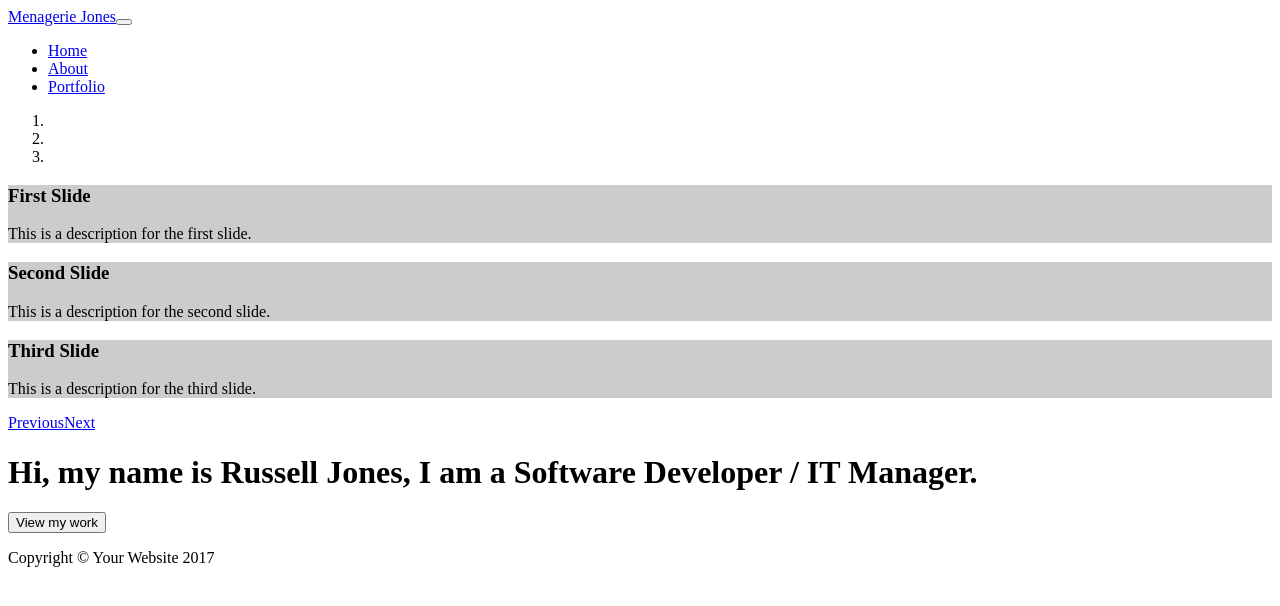
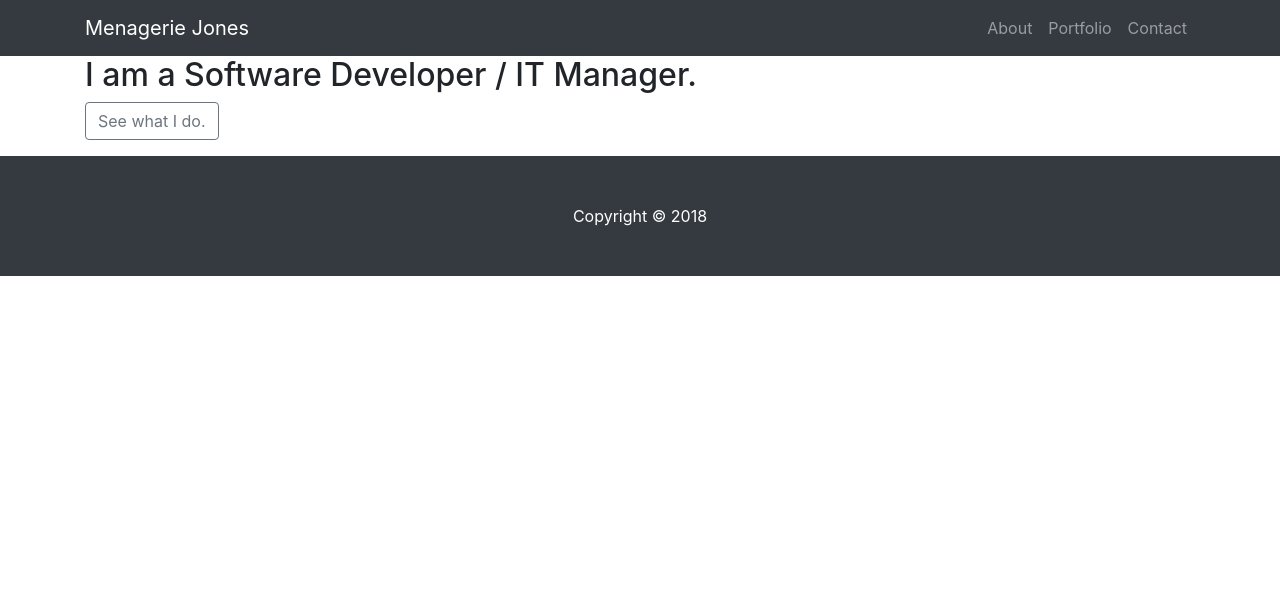
Before and after one commit to jonesrussell/menagerie-jones-www, a React (Create React App) app: page / in a window 1280 px wide. Shown: the top 606 px of the page. Built offline with nearby package versions, Linux system fonts and the light colour scheme; the HTML template or start-up script is replaced by a standard one.

Commit message:
Added reactstrap components

```diff
--- a/src/Footer.js
+++ b/src/Footer.js
@@ -3,7 +3,7 @@ import React from 'react'
 const Footer = () => (
     <footer className="py-5 bg-dark">
       <div className="container">
-        <p className="m-0 text-center text-white">Copyright &copy; Your Website 2017</p>
+        <p className="m-0 text-center text-white">Copyright &copy; {new Date().getFullYear()}</p>
       </div>
     </footer>
 )
--- a/src/Header.js
+++ b/src/Header.js
@@ -1,12 +1,110 @@
-import React from 'react'
+import React, { Component } from 'react';
+import {
+  Carousel,
+  CarouselItem,
+  CarouselControl,
+  CarouselIndicators,
+  CarouselCaption
+} from 'reactstrap';
 
-const Header = () => (
+const items = [
+	{
+		src: 'http://placehold.it/1900x1080?1',
+		header: 'First Heading',
+		altText: 'First Image',
+		caption: 'First Slide'
+	},
+	{
+		header: 'Second Heading',
+		src: 'http://placehold.it/1900x1080?2',
+		altText: 'Second Image',
+		caption: 'Second Slide'
+	},
+	{
+		header: 'Third Heading',
+		src: 'http://placehold.it/1900x1080?3',
+		altText: 'Third Image',
+		caption: 'Third Slide'
+	}
+];
+
+class Header extends Component {
+	constructor(props) {
+		super(props);
+		this.state = { activeIndex: 0 };
+		this.next = this.next.bind(this);
+		this.previous = this.previous.bind(this);
+		this.goToIndex = this.goToIndex.bind(this);
+		this.onExiting = this.onExiting.bind(this);
+		this.onExited = this.onExited.bind(this);
+	}
+
+	onExiting() {
+		this.animating = true;
+	}
+
+	onExited() {
+		this.animating = false;
+	}
+
+	next() {
+		if (this.animating) return;
+		const nextIndex = this.state.activeIndex === items.length - 1 ? 0 : this.state.activeIndex + 1;
+		this.setState({ activeIndex: nextIndex });
+	}
+
+	previous() {
+		if (this.animating) return;
+		const nextIndex = this.state.activeIndex === 0 ? items.length - 1 : this.state.activeIndex - 1;
+		this.setState({ activeIndex: nextIndex });
+	}
+
+	goToIndex(newIndex) {
+		if (this.animating) return;
+		this.setState({ activeIndex: newIndex });
+	}
+
+	render() {
+		const { activeIndex } = this.state;
+
+		const slides = items.map((item) => {
+			console.log("item: ", item);
+			console.log("this: ", this);
+			return (
+				<CarouselItem
+					onExiting={this.onExiting}
+					onExited={this.onExited}
+//					key={item.src}
+				>
+					<img src={item.src} alt={item.altText} />
+					<CarouselCaption captionText={item.caption} captionHeader={item.header} />
+				</CarouselItem>
+			);
+		});
+
+		return (
+			<Carousel
+			activeIndex={activeIndex}
+			next={this.next}
+			previous={this.previous}
+			>
+			<CarouselIndicators items={items} activeIndex={activeIndex} onClickHandler={this.goToIndex} />
+			{slides}
+			<CarouselControl direction="prev" directionText="Previous" onClickHandler={this.previous} />
+			<CarouselControl direction="next" directionText="Next" onClickHandler={this.next} />
+			</Carousel>
+		);
+	}
+}
+
+export default Header
+/*
 	<header>
-      <div id="carouselExampleIndicators" className="carousel slide" data-ride="carousel">
+      <div id="carouselHeaderIndicators" className="carousel slide" data-ride="carousel">
         <ol className="carousel-indicators">
-          <li data-target="#carouselExampleIndicators" data-slide-to="0" className="active"></li>
-          <li data-target="#carouselExampleIndicators" data-slide-to="1"></li>
-          <li data-target="#carouselExampleIndicators" data-slide-to="2"></li>
+          <li data-target="#carouselHeaderIndicators" data-slide-to="0" className="active"></li>
+          <li data-target="#carouselHeaderIndicators" data-slide-to="1"></li>
+          <li data-target="#carouselHeaderIndicators" data-slide-to="2"></li>
         </ol>
         <div className="carousel-inner" role="listbox">
           <div className="carousel-item active" style={{backgroundImage: 'url("http://placehold.it/1900x1080")'}}>
@@ -28,16 +126,15 @@ const Header = () => (
             </div>
           </div>
         </div>
-        <a className="carousel-control-prev" href="#carouselExampleIndicators" role="button" data-slide="prev">
+        <a className="carousel-control-prev" href="#carouselHeaderIndicators" role="button" data-slide="prev">
           <span className="carousel-control-prev-icon" aria-hidden="true"></span>
           <span className="sr-only">Previous</span>
         </a>
-        <a className="carousel-control-next" href="#carouselExampleIndicators" role="button" data-slide="next">
+        <a className="carousel-control-next" href="#carouselHeaderIndicators" role="button" data-slide="next">
           <span className="carousel-control-next-icon" aria-hidden="true"></span>
           <span className="sr-only">Next</span>
         </a>
       </div>
     </header>
-)
 
-export default Header
+*/
--- a/src/Home.js
+++ b/src/Home.js
@@ -1,9 +1,13 @@
 import React from 'react'
+import { Button } from 'reactstrap'
 
 const Home = () => (
-	<div>
-		<h1>Hi, my name is Russell Jones, I am a Software Developer / IT Manager.</h1>
-		<button>View my work</button>
+	<div id="page-home">
+		<h1>Hi, my name is Russell Jones</h1>
+		<h2>I am a Software Developer / IT Manager.</h2>
+		<p>
+			<Button outline color="secondary" tag="a" href="/portfolio">See what I do.</Button>
+		</p>
 	</div>
 )
 
--- /dev/null
+++ b/src/Menu.js
@@ -0,0 +1,55 @@
+import React, { Component } from 'react'
+import {
+  Collapse,
+  Navbar,
+  NavbarToggler,
+  NavbarBrand,
+  Nav,
+  NavItem,
+  NavLink
+} from 'reactstrap';
+
+class Menu extends Component {
+	constructor(props) {
+		super(props);
+
+		this.toggle = this.toggle.bind(this);
+		this.state = {
+			isOpen: false
+		};
+  	}
+
+	toggle() {
+		this.setState({
+			isOpen: !this.state.isOpen
+		});
+	}
+
+	render() {
+		return (
+			<div>
+				<Navbar color="faded" light expand="md" className="navbar navbar-expand-lg navbar-dark bg-dark fixed-top">
+					<div className="container">
+					  <NavbarBrand href="/">Menagerie Jones</NavbarBrand>
+					  <NavbarToggler onClick={this.toggle} />
+					  <Collapse isOpen={this.state.isOpen} navbar>
+						<Nav className="ml-auto" navbar>
+						  <NavItem>
+							<NavLink href="/about">About</NavLink>
+						  </NavItem>
+						  <NavItem>
+							<NavLink href="/portfolio">Portfolio</NavLink>
+						  </NavItem>
+						  <NavItem>
+							<NavLink href="/contact">Contact</NavLink>
+						  </NavItem>
+						</Nav>
+					  </Collapse>
+				  </div>
+				</Navbar>
+			</div>
+		);
+	}
+}
+
+export default Menu
--- a/src/Nav.js
+++ /dev/null
@@ -1,23 +0,0 @@
-import React from 'react'
-import { Link } from 'react-router-dom'
-
-const Nav = () => (
-    <nav className="navbar fixed-top navbar-expand-lg navbar-dark bg-dark fixed-top">
-      <div className="container">
-        <a className="navbar-brand" href="index.html">Menagerie Jones</a>
-        <button className="navbar-toggler navbar-toggler-right" type="button" data-toggle="collapse" data-target="#navbarResponsive" aria-controls="navbarResponsive" aria-expanded="false" aria-label="Toggle navigation">
-          <span className="navbar-toggler-icon"></span>
-        </button>
-        <div className="collapse navbar-collapse" id="navbarResponsive">
-			<ul className="navbar-nav ml-auto">
-				<li className="nav-item"><Link className='nav-link' to='/'>Home</Link></li>
-				<li className="nav-item"><Link className='nav-link' to='/about'>About</Link></li>
-				<li className="nav-item"><Link className='nav-link' to='/portfolio'>Portfolio</Link></li>
-			</ul>
-		</div>
-      </div>
-    </nav>
-
-)
-
-export default Nav
--- a/src/index.js
+++ b/src/index.js
@@ -1,19 +1,17 @@
 import React from 'react';
 import ReactDOM from 'react-dom';
 import { BrowserRouter } from 'react-router-dom';
-import Nav from './Nav';
-import Header from './Header';
+import Menu from './Menu';
 import Main from './Main';
 import Footer from './Footer';
 import registerServiceWorker from './registerServiceWorker';
-//import 'jquery/dist/jquery.min.js';
-//import 'bootstrap/dist/css/bootstrap.min.css';
+import 'bootstrap/dist/css/bootstrap.min.css';
+import 'jquery'
 
 ReactDOM.render((
 	<BrowserRouter>
 		<div>
-			<Nav />
-			<Header />
+			<Menu />
 			<div className="container">
 				<Main />
 			</div>
```
Also changed, not shown: 1 other file (tests, documents, lock files or other folders).
